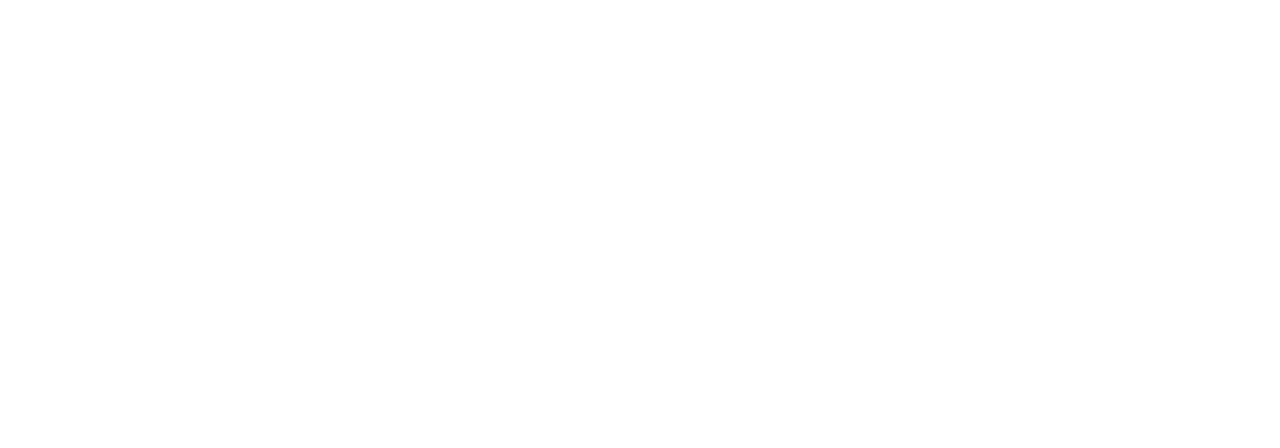
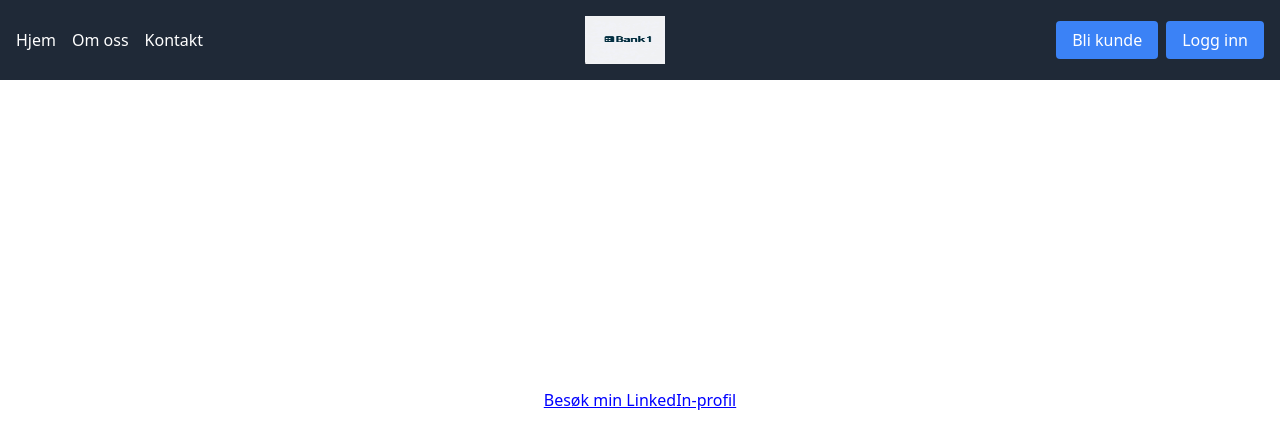
Before and after one commit to FredrikBallestad/bank1, a Next.js app: page /Kontakt in a window 1280 px wide. Shown: the top 448 px of the page. Built offline with nearby package versions, Linux system fonts and the light colour scheme.

Commit message:
added linkedIn information to mye kontakt page and created the bli kunde button

```diff
--- a/app/backend/Components/Header.tsx
+++ b/app/Components/Header.tsx
@@ -3,7 +3,7 @@
 
 export default function Header() {
   const imageStyle = {
-    marginRight: '140px', // Juster venstre margin etter dine preferanser
+    marginRight: '10px', // Juster venstre margin etter dine preferanser
   };
   return (
     <header className="bg-gray-800 p-4 flex items-center justify-between w-full fixed top-0">
@@ -19,6 +19,9 @@
           <img src="/images/OIG.qVLyA2MiX9q.jpg" alt="Logo" className="w-20 h-12" style={imageStyle} />
         </Link>
       </div>
+      <Link href="/bli-kunde">
+          <span className="bg-blue-500 text-white px-4 py-2 rounded whitespace-nowrap mr-2">Bli kunde</span>
+        </Link>
       <Link href="/Login">
           <span className="bg-blue-500 text-white px-4 py-2 rounded whitespace-nowrap">Logg inn</span>
         </Link>
--- a/app/Kontakt/page.tsx
+++ b/app/Kontakt/page.tsx
@@ -1,25 +1,24 @@
 import React from 'react';
+import Header from '../Components/Header';
+import Link from 'next/link';
+
 
 const Kontakt = () => {
   return (
     <div>
-      {/* Legg til innhold for kontaktssiden her */}
+      <Header />
+      <div style={{ display: 'flex', alignItems: 'center', justifyContent: 'center', height: '100vh' }}>
+        <a
+          href="https://www.linkedin.com/in/fredrik-ballestad-57aa24224/"
+          target="_blank"
+          rel="noopener noreferrer"
+          style={{ color: 'blue', textDecoration: 'underline' }}
+        >
+          Besøk min LinkedIn-profil
+        </a>
+      </div>
     </div>
   );
 };
 
 export default Kontakt;
-
-
-/*import Header from './Header';
-
-function Kontakt() {
-  return (
-    <div>
-      <Header />
-      { Innhold for kontaktsiden }
-    </div>
-  );
-}
-
-export default Kontakt;*/
--- a/app/Login/page.tsx
+++ b/app/Login/page.tsx
@@ -1,6 +1,6 @@
 "use client";
 import React, { useState } from 'react';
-import Header from '../backend/Components/Header'; // Sørg for at stien er riktig
+import Header from '../Components/Header'; // Sørg for at stien er riktig
 
 const Login = () => {
   const [username, setUsername] = useState('');
--- a/app/backend/server.js
+++ b/app/backend/server.js
@@ -8,6 +8,7 @@
 
 const bcrypt = require('bcrypt');
 const saltRounds = 10;
+
 
 // Middleware for å parse JSON-laster
 app.use(express.json());
@@ -54,10 +55,13 @@
     }
 
     if (user) {
-      // Sjekk at passordet matcher
-      const match = await bcrypt.compare(password, user.password_hash);
+      /*
+      // Sjekk at passordet matcher, må legge til encryption senere
+      //const match = await bcrypt.compare(password, user.password_hash);
 
-      if (match) {
+      //if (match) {
+      */
+      if (password == user.password_hash) {
         res.send('Innlogging vellykket!');
         // Sett opp en session eller token her om nødvendig
       } else {
--- a/app/page.tsx
+++ b/app/page.tsx
@@ -1,6 +1,6 @@
 import Image from 'next/image'
 import Test from './Test'
-import Header from './backend/Components/Header'
+import Header from './Components/Header'
 import Link from 'next/link';
 
 
--- /dev/null
+++ b/app/src/Header.tsx
@@ -0,0 +1,30 @@
+import Image from 'next/image';
+import Link from 'next/link';
+
+export default function Header() {
+  const imageStyle = {
+    marginRight: '10px', // Juster venstre margin etter dine preferanser
+  };
+  return (
+    <header className="bg-gray-800 p-4 flex items-center justify-between w-full fixed top-0">
+      <div className="flex space-x-4">
+        <a href="/" className="text-white">Hjem</a>
+        <a href="/om" className="text-white" style={{ whiteSpace: 'nowrap' }}>Om oss</a>
+        <Link href="/Kontakt">
+          <span className="text-white">Kontakt</span>
+        </Link>
+      </div>
+      <div className="text-center flex items-center justify-center w-full">
+        <Link href="/">
+          <img src="/images/OIG.qVLyA2MiX9q.jpg" alt="Logo" className="w-20 h-12" style={imageStyle} />
+        </Link>
+      </div>
+      <Link href="/bli-kunde">
+          <span className="bg-blue-500 text-white px-4 py-2 rounded whitespace-nowrap mr-2">Bli kunde</span>
+        </Link>
+      <Link href="/Login">
+          <span className="bg-blue-500 text-white px-4 py-2 rounded whitespace-nowrap">Logg inn</span>
+        </Link>
+    </header>
+  );
+}
```
Also changed, not shown: app/Bli_Kunde/page.tsx (added).
